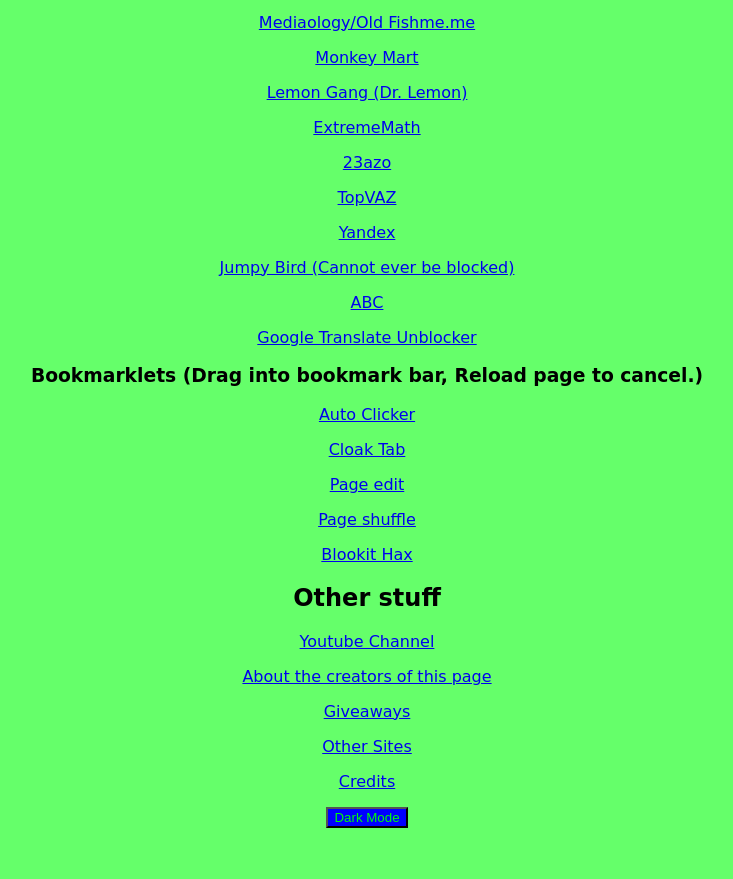
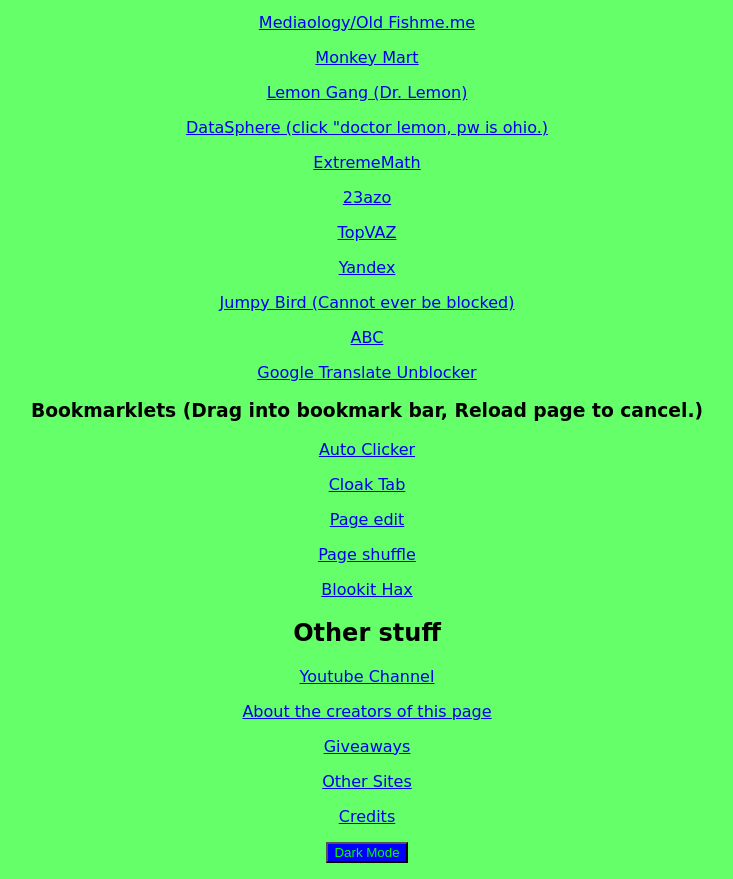
Before and after one commit to NetherBlade6/FFFE, a plain HTML site: page index.html in a window 1280 px wide. Shown: the part 387-1266 px from the top of the page, without its empty margins (273-1006 px from the left). Before the commit the page ends 1231 px from the top, so only its background shows below. Drawn offline with Linux system fonts and the light colour scheme.

Commit message:
dataphere

```diff
--- a/index.html
+++ b/index.html
@@ -95,6 +95,9 @@
                 <DT><A HREF="https://topvaz.github.io/play/monkey-mart#" target="_blank" rel="noreferrer noopener">Monkey Mart</A>
                   <dl>
                 <DT><A HREF="https://www.lemonlemon.tk/" target="_blank" rel="noreferrer noopener">Lemon Gang (Dr. Lemon)</A>
+                  <dl>
+
+                  <dt><a href="https://spheredata.github.io">DataSphere (click "doctor lemon, pw is ohio.)</a></dt>
                   <dl>
               <DL><a HREF="https://mathrules.dev/" target="_blank" rel="noreferrer noopener">ExtremeMath</a>
                 <DL>
```
